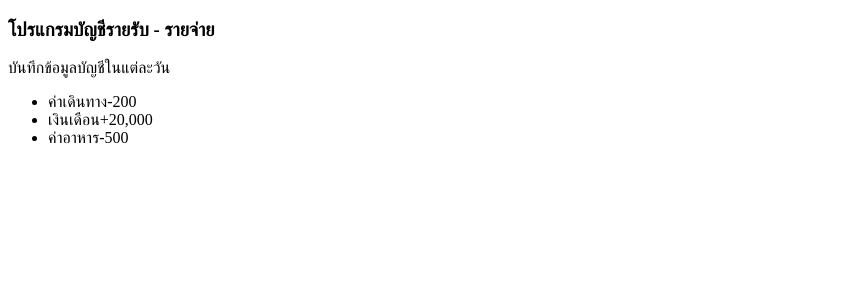
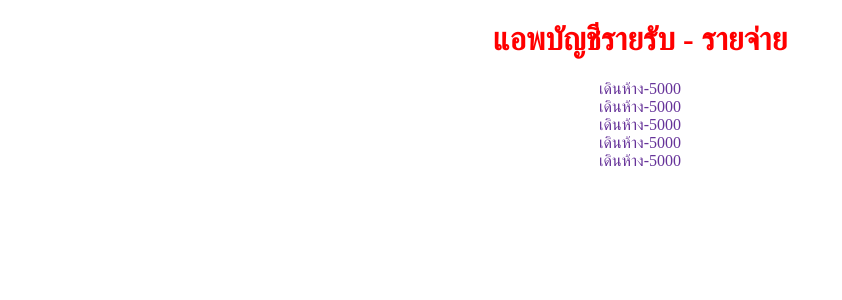
Before and after one commit to kanyawadee24/MyApplication, a React (Vite) app: page / in a window 1280 px wide. Shown: the top 300 px of the page, without its empty margins (0-842 px from the left). Built offline with nearby package versions, Linux system fonts and the light colour scheme.

Commit message:
Jsx Style - ClassName

```diff
--- a/index.html
+++ b/index.html
@@ -4,7 +4,7 @@
     <meta charset="UTF-8" />
     <link rel="icon" type="image/svg+xml" href="/vite.svg" />
     <meta name="viewport" content="width=device-width, initial-scale=1.0" />
-    <title>Vite + React</title>
+    <title>แอพบัญชีรายรับ - รายจ่าย</title>
   </head>
   <body>
     <div id="root"></div>
--- a/src/App.jsx
+++ b/src/App.jsx
@@ -1,27 +1,12 @@
-import { useState } from "react";
-import reactLogo from "./assets/react.svg";
-import viteLogo from "/vite.svg";
-import "./App.css";
+import Transaction from "./components/Transaction";
 
 function App() {
+  const design = {color:"red",textAlign:"center",fontsize:'1.5rem'}
   return (
-    <section>
-      <article>
-        <h1>โปรแกรมบัญชีรายรับ - รายจ่าย</h1>
-        <p>บันทึกข้อมูลบัญชีในแต่ละวัน</p>
-        <ul>
-          <li>
-            ค่าเดินทาง<span>-200</span>
-          </li>
-          <li>
-            เงินเดือน<span>+20,000</span>
-          </li>
-          <li>
-            ค่าอาหาร<span>-500</span>
-          </li>
-        </ul>
-      </article>
-    </section>
+    <div>
+      <h1 style={design}>แอพบัญชีรายรับ - รายจ่าย</h1>
+      <Transaction />
+    </div>
   );
 }
 
--- /dev/null
+++ b/src/components/Item.css
@@ -0,0 +1,5 @@
+.item {
+     color: rebeccapurple;
+     text-align: center;
+     list-style-type: none;
+}
--- /dev/null
+++ b/src/components/Item.jsx
@@ -0,0 +1,14 @@
+import './Item.css'
+const Item = () => {
+  const name = "เดินห้าง";
+  const amount = 5000;
+
+  return (
+    <li className="item">
+      {name}
+      <span>-{amount}</span>
+    </li>
+  );
+};
+
+export default Item;
--- /dev/null
+++ b/src/components/Transaction.css
@@ -0,0 +1,4 @@
+.item-list {
+  padding: 0;
+  margin-bottom: 40px;
+}
--- /dev/null
+++ b/src/components/Transaction.jsx
@@ -0,0 +1,15 @@
+import Item from "./Item";
+import './Transaction.css'
+const Transaction = () => {
+  return (
+    <ul className="item-list">
+      <Item />
+      <Item />
+      <Item />
+      <Item />
+      <Item />
+    </ul>
+  );
+};
+
+export default Transaction;
```
